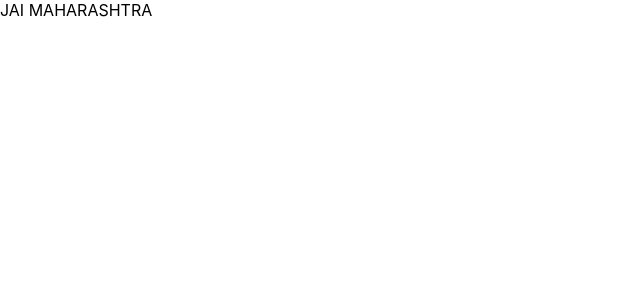
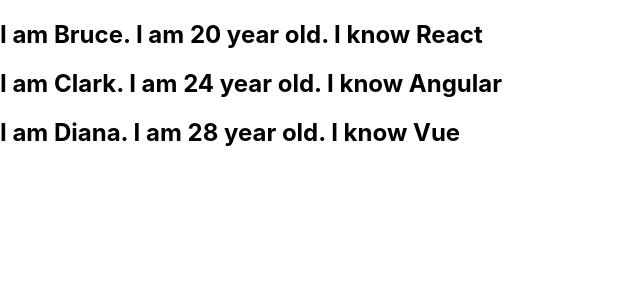
Before and after one commit to shubhsjain/React-Practic, a React (Create React App) app: page / in a window 1280 px wide. Shown: the top 300 px of the page, without its empty margins (0-640 px from the left). Built offline with nearby package versions, Linux system fonts and the light colour scheme.

Commit message:
list rendering

```diff
--- a/src/App.js
+++ b/src/App.js
@@ -1,7 +1,7 @@
 //import logo from './logo.svg';
 //import './App.css';
 import React from 'react';
-import UserGreeting from './components/UserGreeting';
+import NameList from './components/NameList';
 
 /**{import {ClassComp, ClassComp1} from './components/ClassComp';
 import FC from './components/FunctionalComp';
@@ -14,6 +14,7 @@
 import Welcome from './components/Welcome'
 import Message from './components/Message'
 import ParentComp from './components/ParentComp'
+import UserGreeting from './components/UserGreeting';
 */
 function App() {
   return (
@@ -29,6 +30,7 @@
    <Hello/>
    <Message/>
    <ParentComp/>
+   <UserGreeting/>
 
 
    <Greet name= "Clark" heroName="Superman"><button>Allow</button></Greet>
@@ -41,11 +43,8 @@
    <Greet name= "Bruce" heroName="Batman"><p>This is Children props </p></Greet>
 
    <Welcome name= "Bruce" heroName="Batman"><p>This is Children props </p></Welcome>
-
-
  */}
-  <UserGreeting/>
-
+  <NameList/>
  </div>
   );
 }
--- /dev/null
+++ b/src/components/NameList.js
@@ -0,0 +1,46 @@
+import React from 'react'
+import Person from './Person'
+
+// function NameList() {
+//     const names =['Bruce', 'Clark', 'Diana']
+//     return (
+//         <div>
+//             {
+//                 names.map(names => <h2>{names} is a hero</h2>)
+//             }
+//         </div>
+//     )
+// }
+
+function NameList() {
+    const person =[
+        {
+        id : 1,
+        name :'Bruce',
+        age : 20,
+        skill : 'React'
+    },
+    {
+        id : 2,
+        name :'Clark',
+        age : 24,
+        skill : 'Angular'
+    },
+    {
+        id : 3,
+        name :'Diana',
+        age : 28,
+        skill : 'Vue'
+    },
+    ]
+const personList = person.map(person =>(
+<Person person={person}></Person>
+    ))
+    return (
+        <div>
+            {personList}
+        </div>
+    )
+}
+
+export default NameList
--- /dev/null
+++ b/src/components/Person.js
@@ -0,0 +1,11 @@
+import React from 'react'
+
+function Person({person}) {
+    return (
+        <div>
+            <h2>I am {person.name}. I am {person.age} year old. I know {person.skill}</h2>
+        </div>
+    )
+}
+
+export default Person
```
